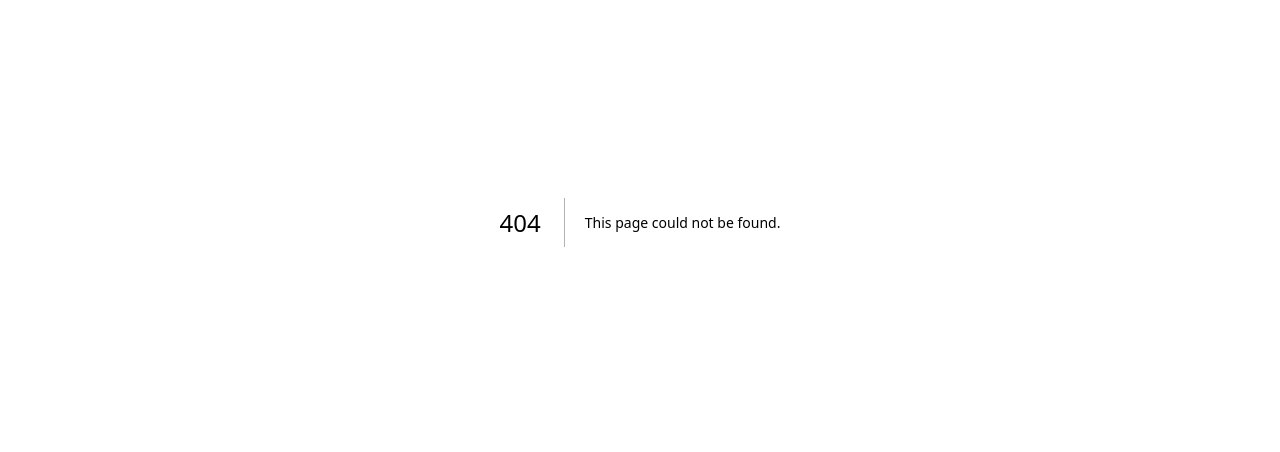
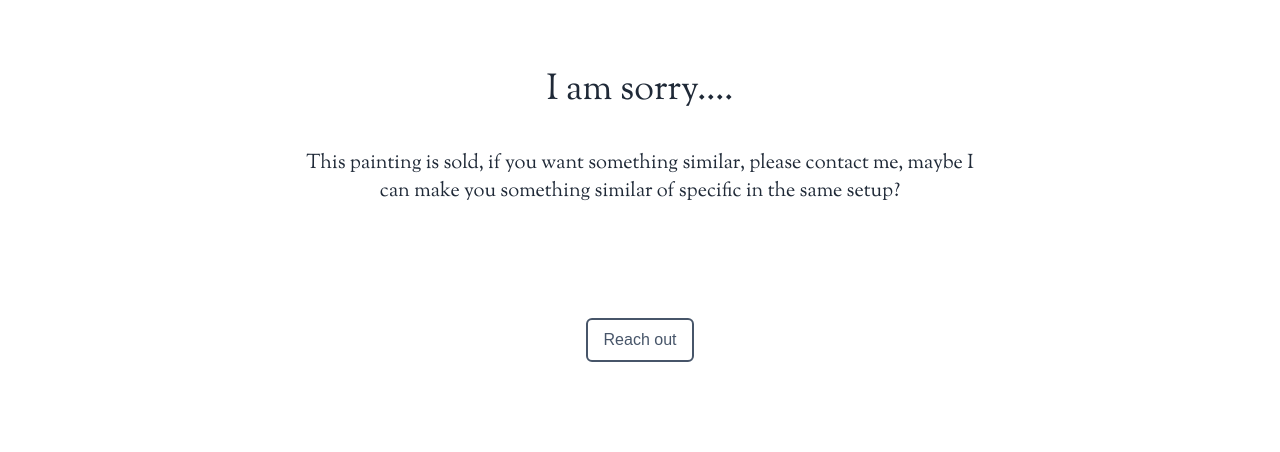
Before and after one commit to DnZ19/dnzart, a Next.js app: page /sold in a window 1280 px wide. Before the commit this address had no page. Shown: the part 258-710 px from the top of the page. Built offline with nearby package versions, Linux system fonts and the light colour scheme.

Commit message:
soldout function

```diff
--- a/app/components/Product.tsx
+++ b/app/components/Product.tsx
@@ -19,7 +19,7 @@ export default function Product({
 	return (
 		<Link
 			href={{
-				pathname: `/productPages/${id}`,
+				pathname: sold ? `/sold` : `/productPages/${id}`,
 				query: {
 					id,
 					name,
--- a/app/products/page.tsx
+++ b/app/products/page.tsx
@@ -3,8 +3,8 @@ import Product from "../components/Product";
 export default function Products() {
 	return (
 		<div>
-			<h1 className="text-gray-500 font-light text-2xl">
-				All my paintings
+			<h1 className="text-gray-500 font-light font-sans text-4xl mt-10 border-b-2 border-gray-950">
+				Overview
 			</h1>
 			<div className="grid grid-cols-fluid gap-4 mt-12">
 				<Product
--- /dev/null
+++ b/app/sold/page.tsx
@@ -0,0 +1,21 @@
+import Link from "next/link";
+
+export default function Sold() {
+	return (
+		<div className="flex flex-col items-center justify-start mt-32 lg:mt-64 h-screen">
+			<h1 className="font-sans text-4xl text-gray-800 mb-10">
+				I am sorry....
+			</h1>
+			<p className="font-sans text-xl text-gray-800 mb-28 lg:max-w-2xl text-center">
+				This painting is sold, if you want something
+				similar, please contact me, maybe I can make you
+				something similar of specific in the same setup?
+			</p>
+			<Link href="/contact">
+				<button className="bg-transparent border-2 border-slate-600 text-slate-600 hover:bg-slate-600 hover:text-white rounded-md px-4 py-2 mb-10">
+					Reach out
+				</button>
+			</Link>
+		</div>
+	);
+}
```
